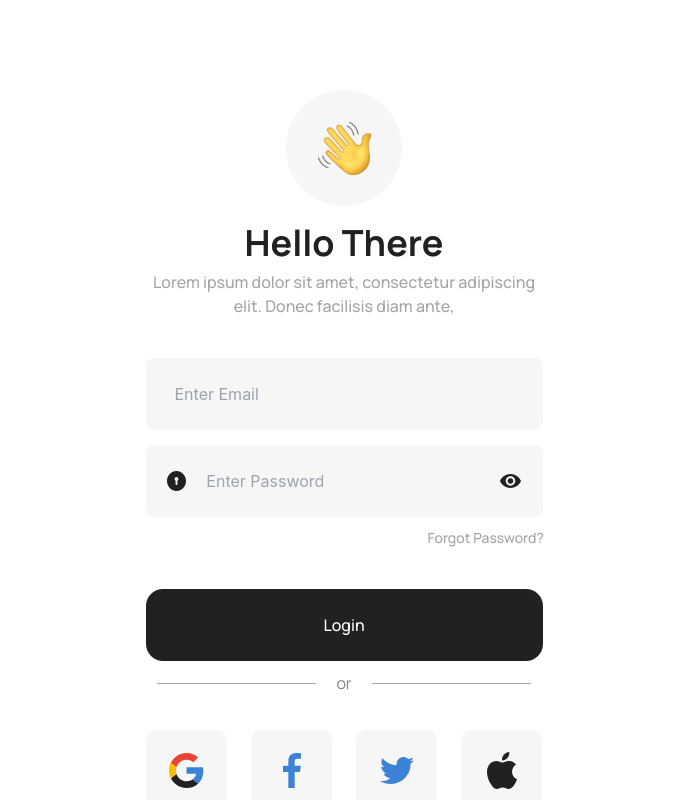
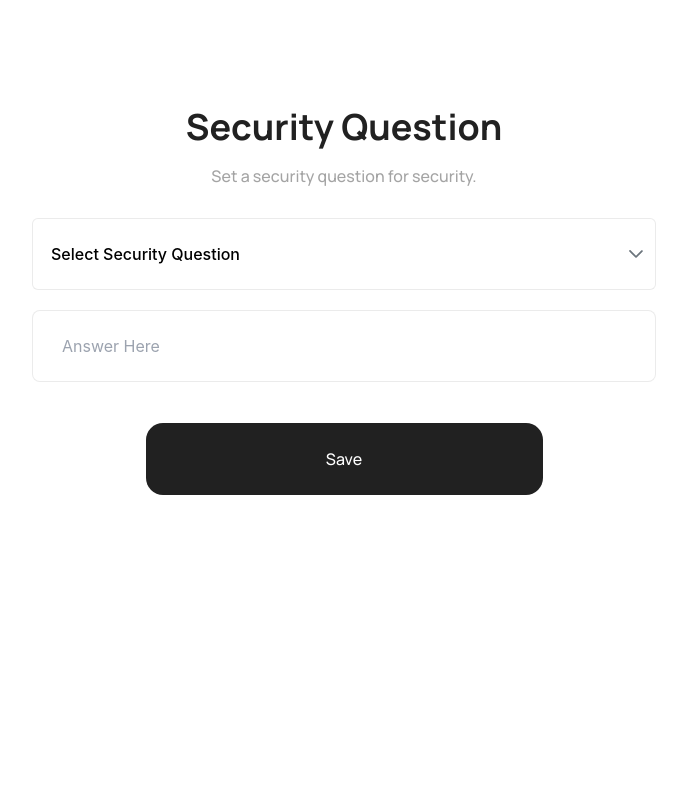
Before and after one commit to SmurfTec/Electra-Admin, a React (Vite) app: page /SecurityQuestion in a window 1280 px wide. Shown: the top 800 px of the page, without its empty margins (332-1019 px from the left). Built offline with nearby package versions, Linux system fonts and the light colour scheme.

Commit message:
Security screen added

```diff
--- a/src/App.tsx
+++ b/src/App.tsx
@@ -29,7 +29,8 @@ import {
   Listings,
   Orders,
   Listingdetail,
-  Editwebsite,Webandbanner, Noticebanner,Addnewbanner,Step1, Feemodifier
+  Editwebsite,Webandbanner, Noticebanner,Addnewbanner,Step1, Feemodifier,
+  SecurityQuestion
 } from "./pages/index";
 import { SideBar } from "./components";
 
@@ -54,6 +55,7 @@ function App() {
         <div className="ml-[36px]">
           <Routes>
             <Route path="/" element={<Signin />} />
+            <Route path="/SecurityQuestion" element={<SecurityQuestion />} />
             <Route path="/Dashboard" element={<Dashboard />} />
             <Route path="/Users" element={<Users />} />
             <Route path="/ProductDetail" element={<ProductView />} />
--- a/src/atoms/CustomDropdown/index.tsx
+++ b/src/atoms/CustomDropdown/index.tsx
@@ -1,4 +1,5 @@
 import { Dropdown } from "primereact/dropdown";
+import { useState } from "react";
 import styled from "styled-components";
 const Drops = styled(Dropdown)`
   outline: none !important;
@@ -9,6 +10,11 @@ const Drops = styled(Dropdown)`
   display: flex;
   border: 1px solid rgba(0, 0, 0, 0.08);
   border-radius: 6px;
+  align-items: center;
+  font-weight: 500;
+  font-family: 'Manrope';
+  color: #212121;
+font-size: 16px;
   &:focus {
     outline: none !important;
     border: none !important;
@@ -22,14 +28,16 @@ const Drops = styled(Dropdown)`
   }
 `;
 export const CustomDropdown = (props: any) => {
+  const [selectedItem, setSelectedItem] = useState([props.value]);
   const cities = ["Iphone11", "Iphone12", "Iphone13", "Iphone14"];
   return (
     <Drops
       placeholdercolor={props.placeholderColor}
-      value={"YOO"}
+      value={selectedItem}
+      onChange={(e:any) => setSelectedItem(e.value)}
       className={props.mainclasses}
       placeholder={props.placeholder}
-      options={cities}
+      options={props?.options || cities}
     />
   );
 };
--- /dev/null
+++ b/src/pages/SecurityQuestion/index.tsx
@@ -0,0 +1,39 @@
+import React, { useEffect, useState } from "react";
+import IMAGES from "../../assets/Images";
+import { InputTxt,  CustomButton,CustomDropdown } from "../../atoms";
+import { Link, useNavigate } from "react-router-dom";
+export const SecurityQuestion = () => {
+  const [Email, setEmail] = useState("");
+  const [Password, setPassword] = useState("");
+const[options]=useState(["What was your childhood nickname?"])
+  const navigate = useNavigate();
+  const Login = (event:any) => {
+event.preventDefault();
+
+
+  };
+
+  return (
+    <div className="min-h-[100vh] w-[100vw] flex flex-col items-center pt-[90px]">
+
+
+      <h1 className="text-[36px] font-[700] mt-[10px] text-black">
+      Security Question
+      </h1>
+      <p className="text-[16px] text-[#A4A4A4] mt-[10px] w-[392px] font-[500] text-center ">
+      Set a security question for security.
+      </p>
+      <CustomDropdown options={options} value={"What was your childhood nickname?"} mainclasses="!mt-[30px] !bg-white !w-[39rem]" placeholdercolor="#9C9C9C" placeholder="Select Security Question"/>
+      <InputTxt
+        placeholder="Answer Here"
+        MainClasses="mt-[20px] !w-[39rem] !bg-white !border !border-inputBorder"
+        img={IMAGES.Email}
+        value={Email}
+        onChange={(e: any) => setEmail(e.target.value)}
+      />
+
+      <CustomButton txt="Save" classes="mt-[41px]" onClick={Login} />
+
+    </div>
+  );
+};
--- a/src/pages/index.tsx
+++ b/src/pages/index.tsx
@@ -14,3 +14,4 @@ export * from "./Listings"
 export * from "./Orders"
 export * from "./Editwebsite"
 export * from "./Feemodifier"
+export * from "./SecurityQuestion"
```
